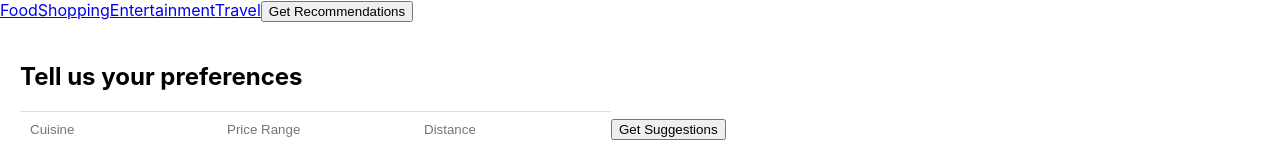
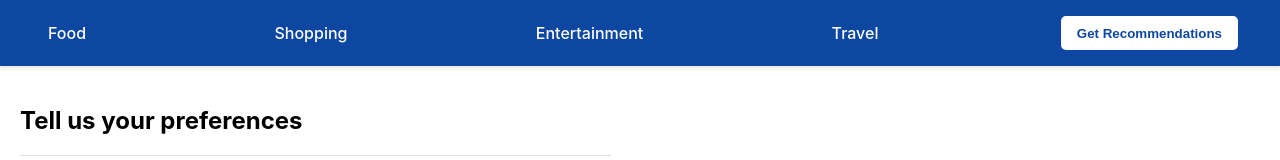
Before and after one commit to heyamktr/VKLHackathon, a React (Create React App) app in the folder client/: page / in a window 1280 px wide. Shown: the top 160 px of the page. Built offline with nearby package versions, Linux system fonts and the light colour scheme; no server answers.

Commit message:
Update Header.css

```diff
--- a/client/src/components/Header.css
+++ b/client/src/components/Header.css
@@ -0,0 +1,65 @@
+.header {
+    display: flex;
+    justify-content: space-around;
+    background-color: #0077cc;
+    padding: 20px;
+    color: white;
+  }
+
+  .header a, .header button {
+    transition: transform 0.3s ease;
+    margin: 0 10px;
+    color: white;
+    text-decoration: none;
+  }
+
+  .header a:hover, .header button:hover {
+    transform: scale(1.2);
+  }
+  .header {
+    display: flex;
+    justify-content: space-between;
+    align-items: center;
+    background-color: #0d47a1;
+    padding: 1rem 2rem;
+    color: white;
+    box-shadow: 0 2px 4px rgba(0, 0, 0, 0.1);
+  }
+
+  .header a {
+    margin: 0 1rem;
+    color: white;
+    font-weight: 500;
+    position: relative;
+  }
+
+  .header a::after {
+    content: '';
+    display: block;
+    width: 0%;
+    height: 2px;
+    background: #ffffff;
+    transition: width 0.3s ease;
+    position: absolute;
+    bottom: -4px;
+    left: 0;
+  }
+
+  .header a:hover::after {
+    width: 100%;
+  }
+
+  .header button {
+    background-color: #ffffff;
+    color: #0d47a1;
+    border: none;
+    padding: 0.6rem 1rem;
+    font-weight: bold;
+    border-radius: 5px;
+    cursor: pointer;
+    transition: background 0.3s ease;
+  }
+
+  .header button:hover {
+    background-color: #e3f2fd;
+  }
```
